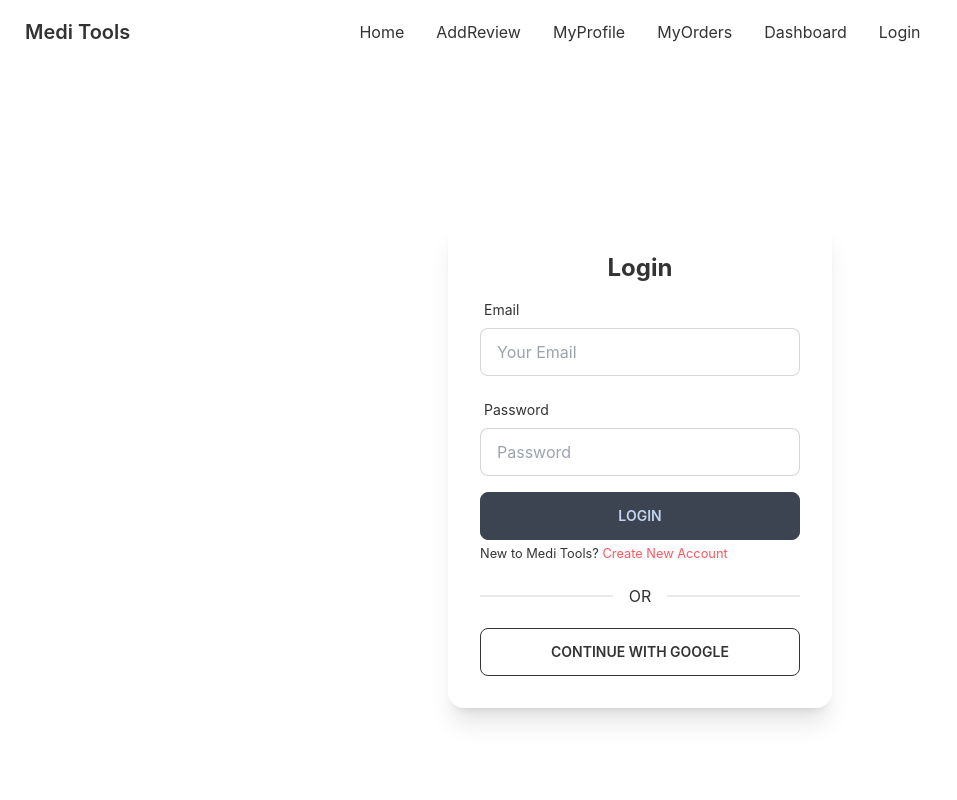
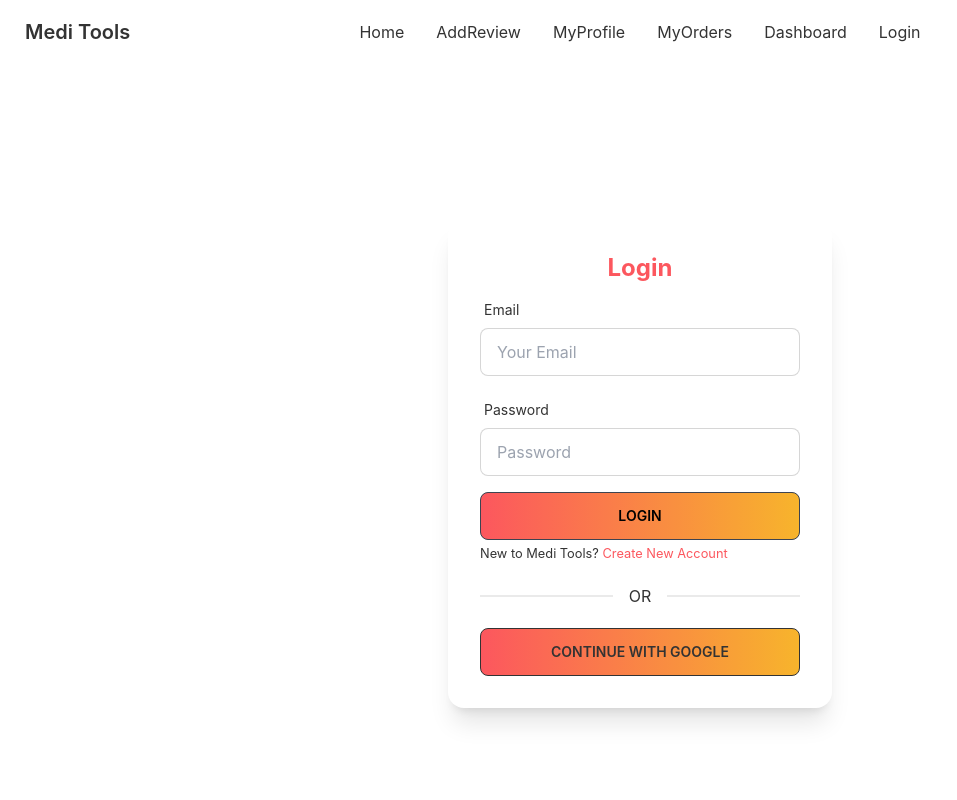
Before and after one commit to jobaierimran/manufacturer-website-client-side, a React (Create React App) app: page /login in a window 1280 px wide. Shown: the top 800 px of the page, without its empty margins (0-957 px from the left). Built offline with nearby package versions, Linux system fonts and the light colour scheme; no server answers.

Commit message:
Login button design updated

```diff
--- a/src/Pages/Authentication/Login.js
+++ b/src/Pages/Authentication/Login.js
@@ -43,7 +43,7 @@
         <div className='flex justify-center items-center h-screen'>
             <div className="card w-96 bg-base-100 shadow-xl">
                 <div className="card-body">
-                    <h2 className="text-center text-2xl font-bold">Login</h2>
+                    <h2 className="text-center text-primary text-2xl font-bold">Login</h2>
                     <form onSubmit={handleSubmit(onSubmit)}>
 
                         <div className="form-control w-full max-w-xs">
@@ -96,13 +96,13 @@
                         </div>
 
                         {signInError}
-                        <input className='btn w-full max-w-xs' type="submit" value="Login" />
+                        <input className='btn bg-gradient-to-r from-primary to-secondary w-full max-w-xs text-black hover:text-white' type="submit" value="Login" />
                         <p><small>New to Medi Tools? <Link className='text-primary hover:underline' to='/signup'>Create New Account</Link></small></p>
                     </form>
                     <div className="divider">OR</div>
                     <button
                         onClick={() => signInWithGoogle()}
-                        className="btn btn-outline">Continue With Google</button>
+                        className="btn btn-outline bg-gradient-to-r from-primary to-secondary">Continue With Google</button>
                 </div>
             </div>
         </div>
```
